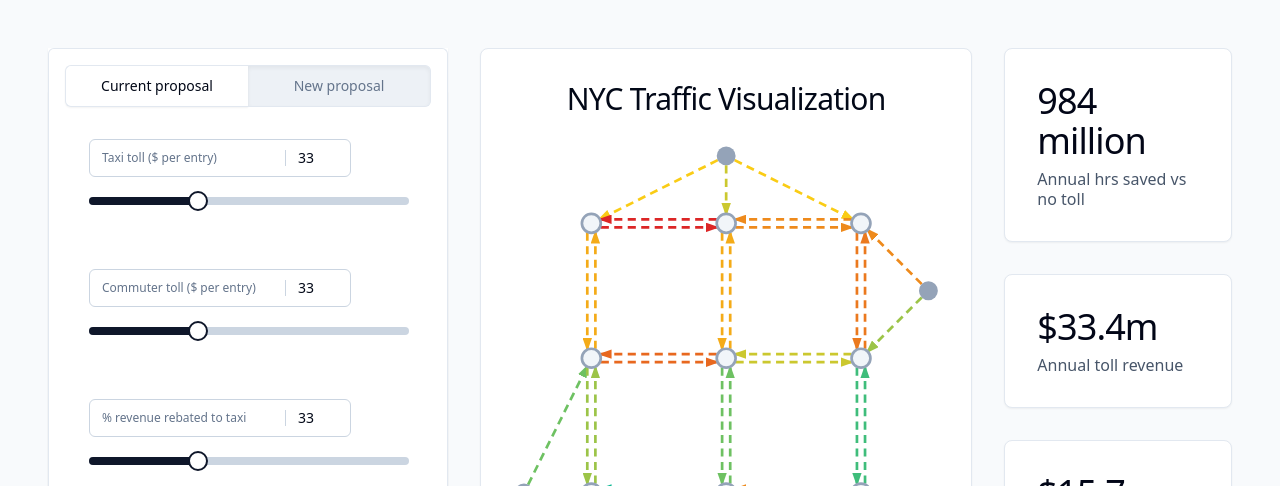
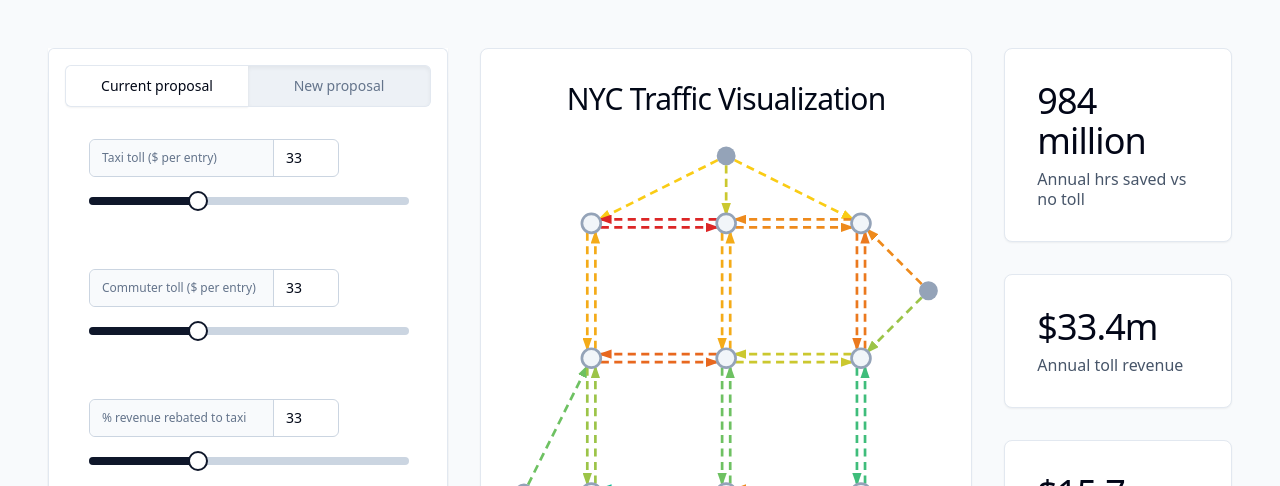
Before and after one commit to henryweng03/congestion-network-visualization-final, a Next.js app: page / in a window 1280 px wide. Shown: the top 486 px of the page. Built offline with nearby package versions, Linux system fonts and the light colour scheme.

Commit message:
style: make input label clearer

```diff
--- a/src/components/LabeledInput.tsx
+++ b/src/components/LabeledInput.tsx
@@ -16,9 +16,12 @@
           className
         )}
       >
-        <p className="text-xs font-medium text-muted-foreground ml-3 pr-3 border-slate-300 border-r w-[11.5rem]">
-          {label}
-        </p>
+        <div className="flex items-center w-[11.5rem] bg-slate-50 pr-3 h-[36px] border-slate-300 border-r rounded-md rounded-r-none">
+          <p className="text-xs font-medium text-muted-foreground ml-3">
+            {label}
+          </p>
+        </div>
+
         <input
           type={type}
           ref={ref}
```
